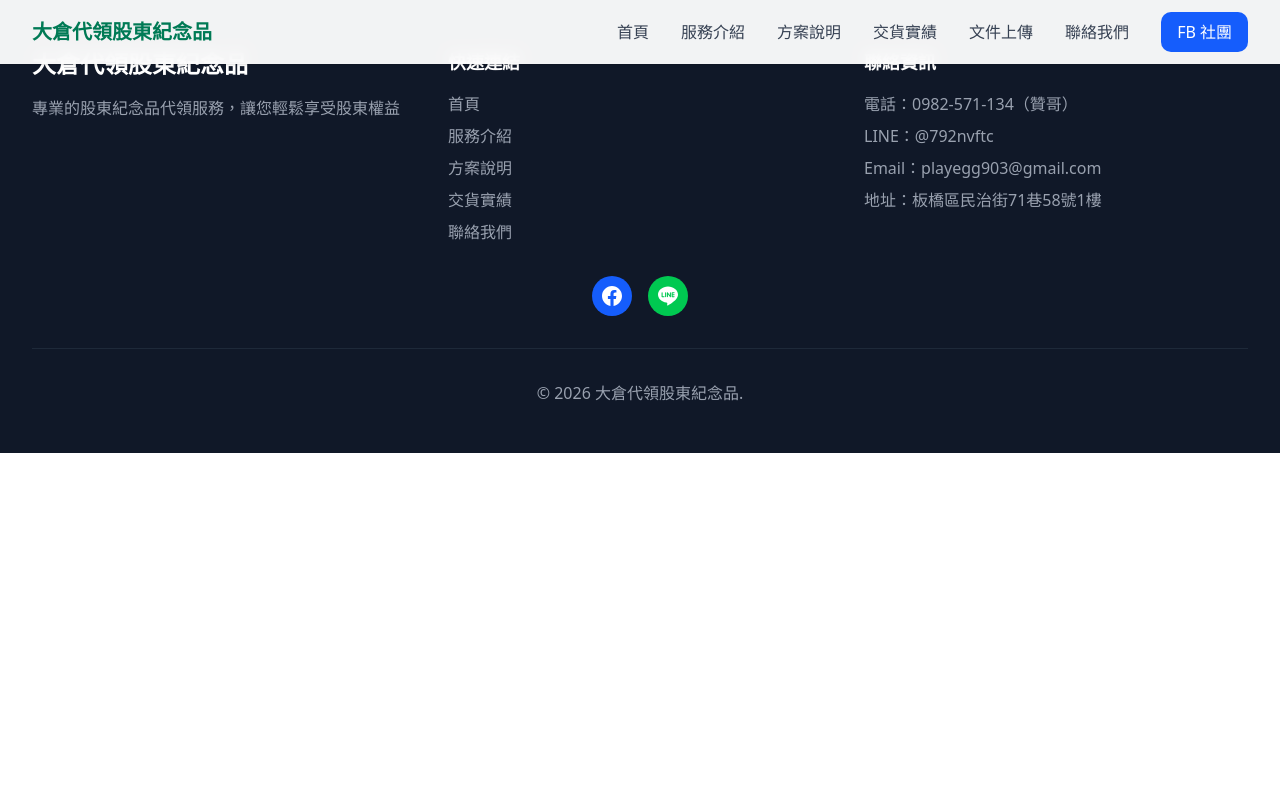
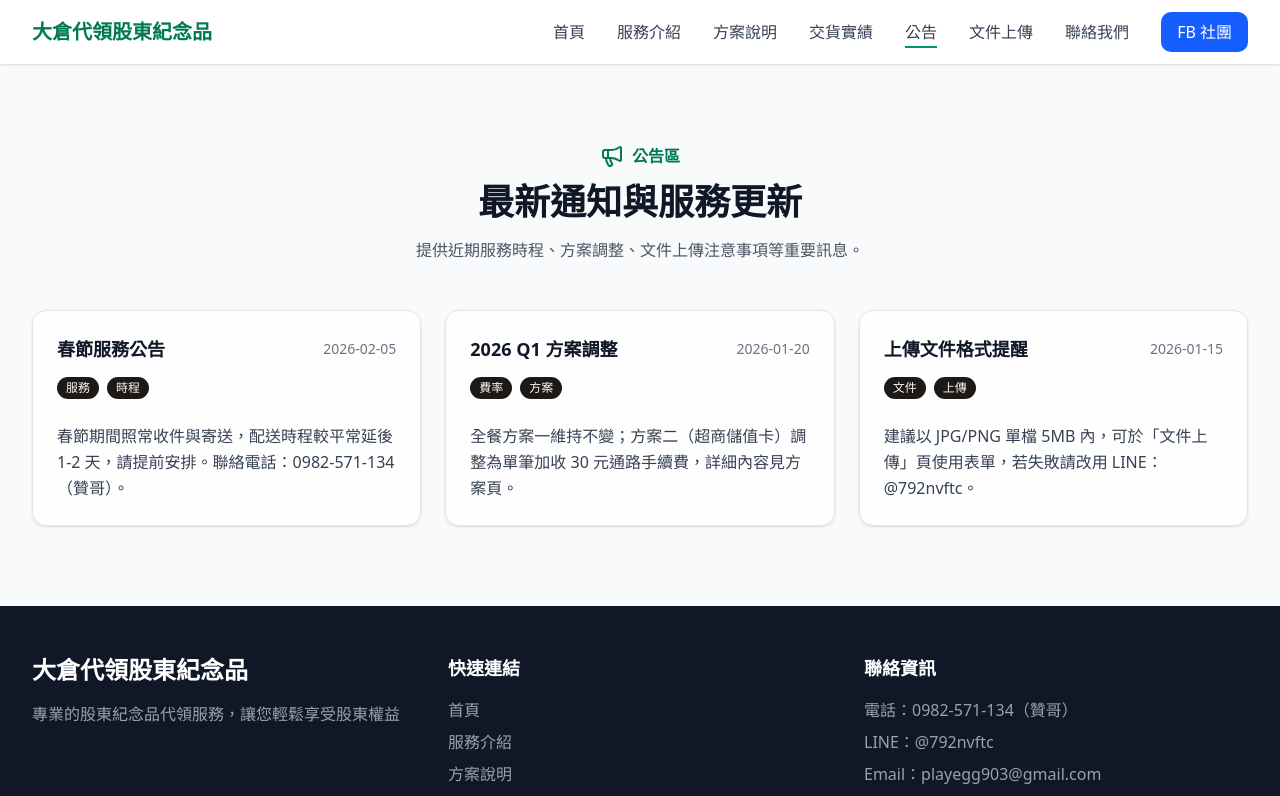
Before and after one commit to Xiang-yu-Wang/-------_202601221138_XY_Propose_Minutes, a Vue app: page /#/announcements in a window 1280 px wide. Shown: the top 796 px of the page. Built offline with nearby package versions, Linux system fonts and the light colour scheme.

Commit message:
feat: 新增公告區功能，包含路由與公告列表組件

```diff
--- /dev/null
+++ b/src/components/AnnouncementsSection.vue
@@ -0,0 +1,72 @@
+<script setup lang="ts">
+import { Megaphone } from 'lucide-vue-next'
+import { Card, CardHeader, CardTitle, CardContent } from '@/components/ui/card'
+import { Badge } from '@/components/ui/badge'
+
+interface Announcement {
+  title: string
+  date: string
+  tags?: string[]
+  content: string
+}
+
+const announcements: Announcement[] = [
+  {
+    title: '春節服務公告',
+    date: '2026-02-05',
+    tags: ['服務', '時程'],
+    content:
+      '春節期間照常收件與寄送，配送時程較平常延後 1-2 天，請提前安排。聯絡電話：0982-571-134（贊哥）。'
+  },
+  {
+    title: '2026 Q1 方案調整',
+    date: '2026-01-20',
+    tags: ['費率', '方案'],
+    content:
+      '全餐方案一維持不變；方案二（超商儲值卡）調整為單筆加收 30 元通路手續費，詳細內容見方案頁。'
+  },
+  {
+    title: '上傳文件格式提醒',
+    date: '2026-01-15',
+    tags: ['文件', '上傳'],
+    content:
+      '建議以 JPG/PNG 單檔 5MB 內，可於「文件上傳」頁使用表單，若失敗請改用 LINE：@792nvftc。'
+  }
+]
+</script>
+
+<template>
+  <section class="py-20 bg-gray-50">
+    <div class="max-w-7xl mx-auto px-4 sm:px-6 lg:px-8">
+      <!-- Header -->
+      <div class="text-center mb-12">
+        <div class="inline-flex items-center gap-2 text-emerald-700 font-semibold">
+          <Megaphone class="w-6 h-6" />
+          公告區
+        </div>
+        <h2 class="mt-2 text-3xl md:text-4xl font-bold text-gray-900">最新通知與服務更新</h2>
+        <p class="mt-4 text-gray-600 max-w-2xl mx-auto">
+          提供近期服務時程、方案調整、文件上傳注意事項等重要訊息。
+        </p>
+      </div>
+
+      <!-- Announcements list -->
+      <div class="grid grid-cols-1 md:grid-cols-3 gap-6">
+        <Card v-for="(item, idx) in announcements" :key="idx" class="bg-white/80">
+          <CardHeader>
+            <div class="flex items-center justify-between">
+              <CardTitle class="text-lg font-bold text-gray-900">{{ item.title }}</CardTitle>
+              <span class="text-sm text-gray-500">{{ item.date }}</span>
+            </div>
+            <div class="mt-2 flex flex-wrap gap-2">
+              <Badge v-for="tag in item.tags" :key="tag" variant="default">{{ tag }}</Badge>
+            </div>
+          </CardHeader>
+          <CardContent>
+            <p class="text-gray-700 leading-relaxed">{{ item.content }}</p>
+          </CardContent>
+        </Card>
+      </div>
+    </div>
+  </section>
+</template>
--- a/src/components/Navbar.vue
+++ b/src/components/Navbar.vue
@@ -12,6 +12,7 @@ const navItems = [
   { name: '服務介紹', to: '/services' },
   { name: '方案說明', to: '/plans' },
   { name: '交貨實績', to: '/gallery' },
+  { name: '公告', to: '/announcements' },
   { name: '文件上傳', to: '/upload' },
   { name: '聯絡我們', to: '/contact' },
 ]
--- a/src/router/index.ts
+++ b/src/router/index.ts
@@ -8,6 +8,12 @@ const router = createRouter({
       name: 'home',
       component: () => import('@/views/HomeView.vue'),
       meta: { title: '首頁' }
+    },
+    {
+      path: '/announcements',
+      name: 'announcements',
+      component: () => import('@/views/AnnouncementsView.vue'),
+      meta: { title: '公告區' }
     },
     {
       path: '/services',
--- /dev/null
+++ b/src/views/AnnouncementsView.vue
@@ -0,0 +1,9 @@
+<script setup lang="ts">
+import AnnouncementsSection from '@/components/AnnouncementsSection.vue'
+</script>
+
+<template>
+  <div class="pt-16">
+    <AnnouncementsSection />
+  </div>
+</template>
```
